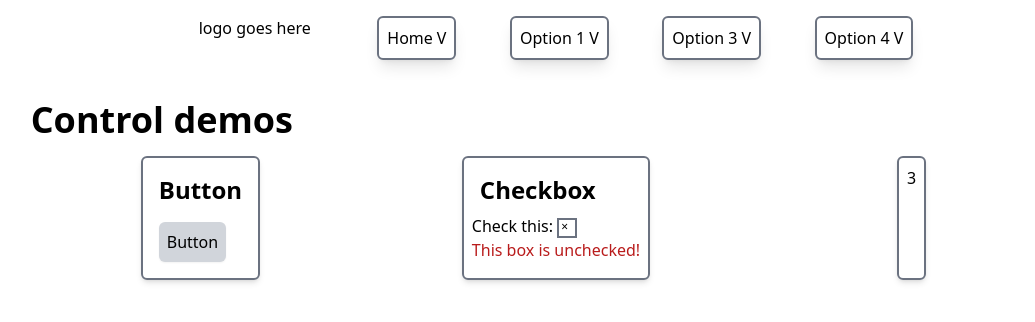
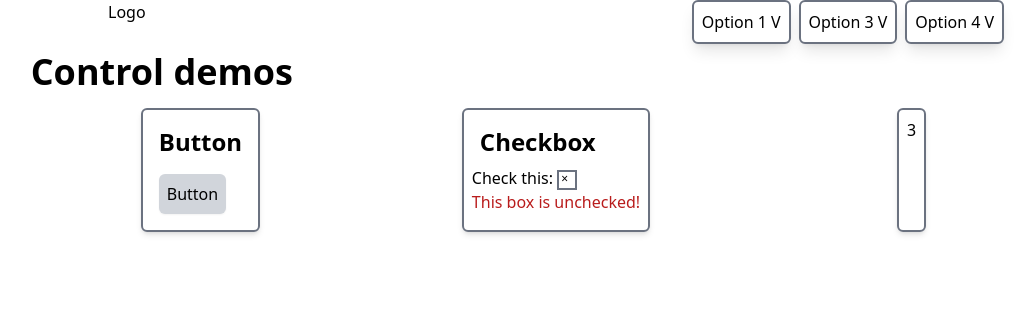
Before and after one commit to otottkovi2/real_estate_frontend, a Vue app: page / in a window 1280 px wide. Shown: the top 322 px of the page, without its empty margins (84-1119 px from the left). Built offline with nearby package versions, Linux system fonts and the light colour scheme.

Commit message:
MENU dun

```diff
--- a/src/components/Nav/NavBar.vue
+++ b/src/components/Nav/NavBar.vue
@@ -4,12 +4,12 @@ import NavItem from "@/components/Nav/NavItem.vue";
 </script>
 
 <template>
-<nav class="grid grid-cols-4 w-7/12 p-4 mb-4 sticky top-0 bg-white bg-opacity-75 rounded-md">
-  <div>
-    logo goes here
+<nav class="inline-flex flex-row sticky gap-2 text-left w-full flex justify-between">
+  <div class="ml-48">
+    <RouterLink to="/">Logo</RouterLink>
   </div>
-  <ul class="flex flex-row justify-between shrink-0 col-span-3 col-start-2">
-    <li><NavItem title="Home" url="/"></NavItem></li>
+  <ul class="inline-flex flex-row   col-span-3 col-start-2  flex justify-end gap-2 mr-48">
+
     <li><NavItem title="Option 1" url="/">
       <ul>
         <li><NavItem title="Suboption 1" url="/somewhere_else"></NavItem></li>
```
